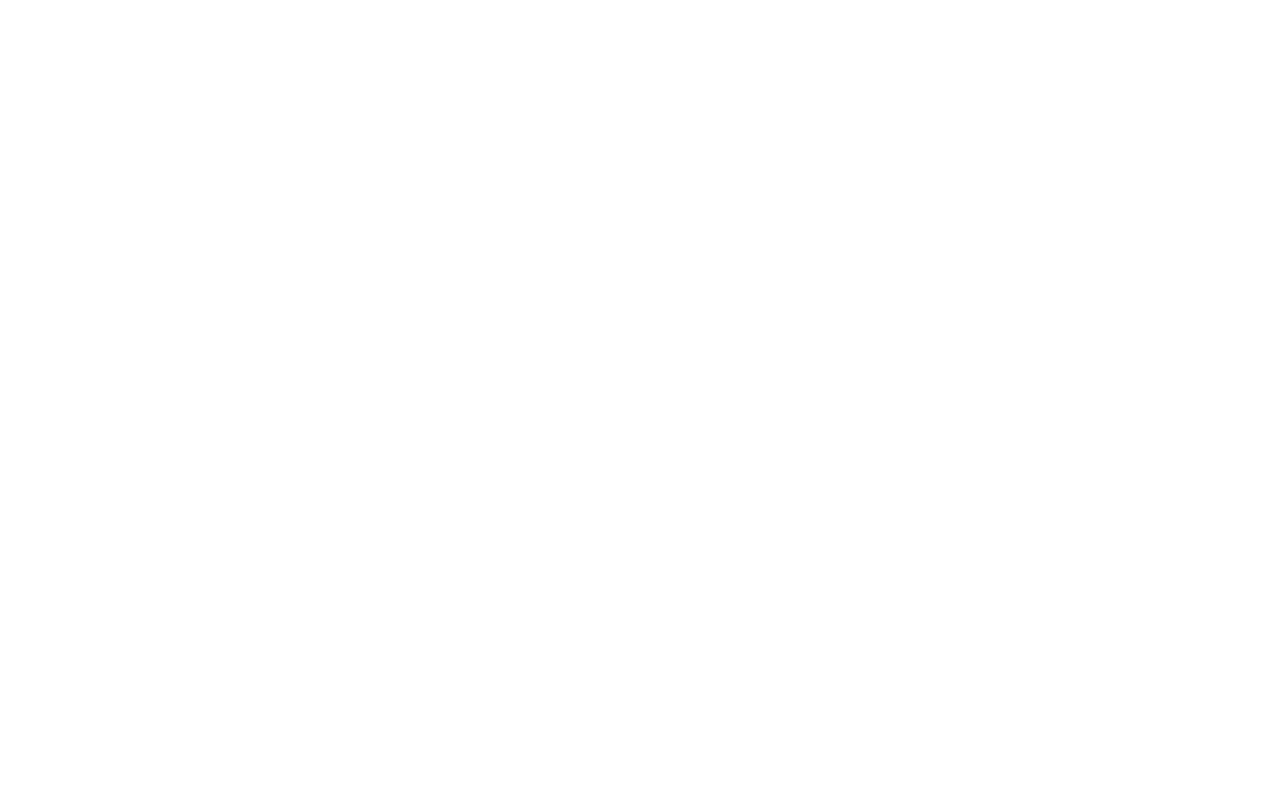
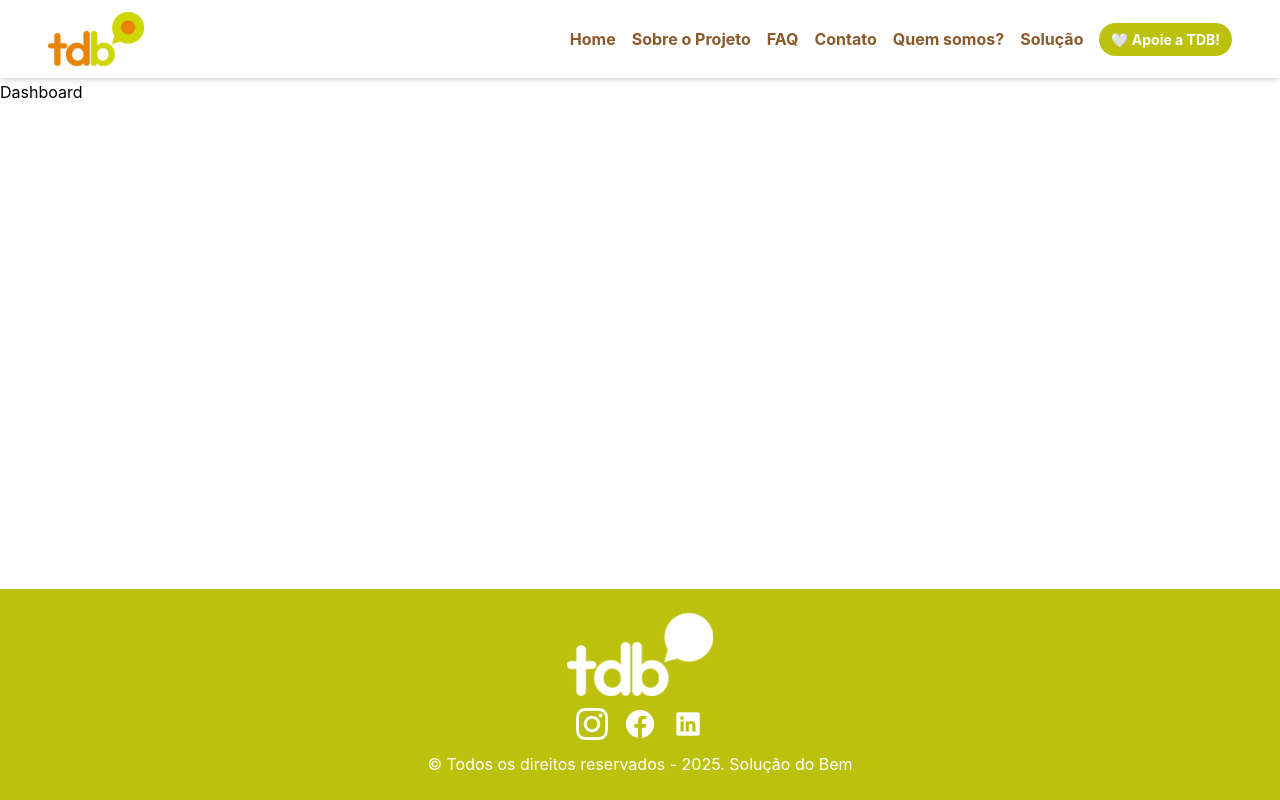
Before and after one commit to GustavoMiguelk/Challenge-TDB-Front-End, a React (Vite) app: page /dashboard in a window 1280 px wide. Before the commit this address had no page. Built offline with nearby package versions, Linux system fonts and the light colour scheme.

Commit message:
feat: Adicionando rota para a pagina de dashboard.

```diff
--- a/src/App.tsx
+++ b/src/App.tsx
@@ -7,6 +7,7 @@
 import Integrantes from './routes/Integrantes/Integrantes'
 import IntegrantesDinamica from './routes/Integrantes/IntegrantesDinamica'
 import Solucao from './routes/Solucao/Solucao'
+import Dashboard from './routes/Dashboard/Dashboard'
 
 function App() {
   return (
@@ -20,6 +21,7 @@
           <Route path="integrantes" element={<Integrantes />} />
           <Route path="integrantes/:id" element={<IntegrantesDinamica />} />
           <Route path="solucao" element={<Solucao />} />
+          <Route path="dashboard" element={<Dashboard />} />
         </Route>
       </Routes>
     </BrowserRouter>
--- /dev/null
+++ b/src/routes/Dashboard/Dashboard.tsx
@@ -0,0 +1,7 @@
+export default function Dashboard() {
+  return (
+    <div>
+      <h1>Dashboard</h1>
+    </div>
+  )
+}
```
